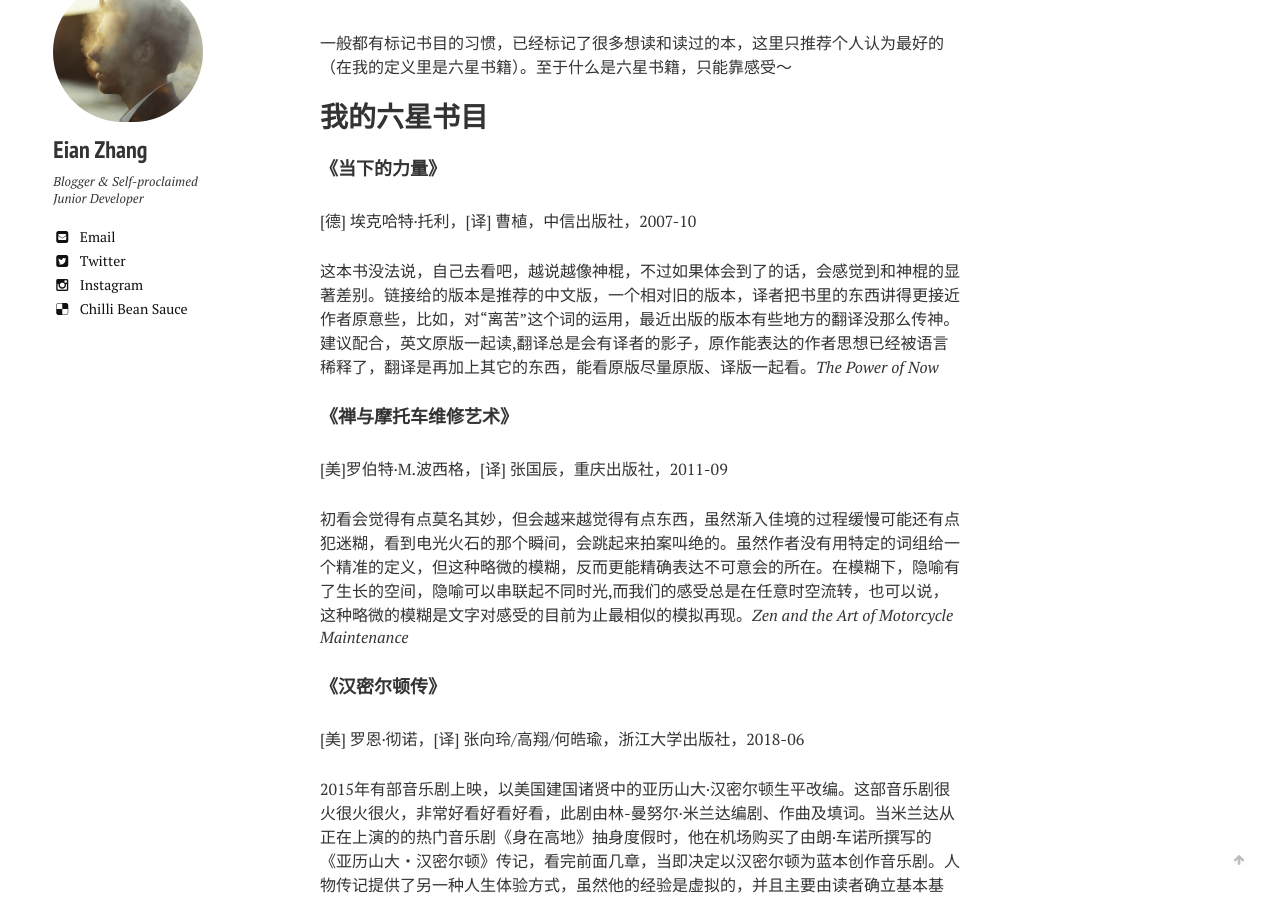
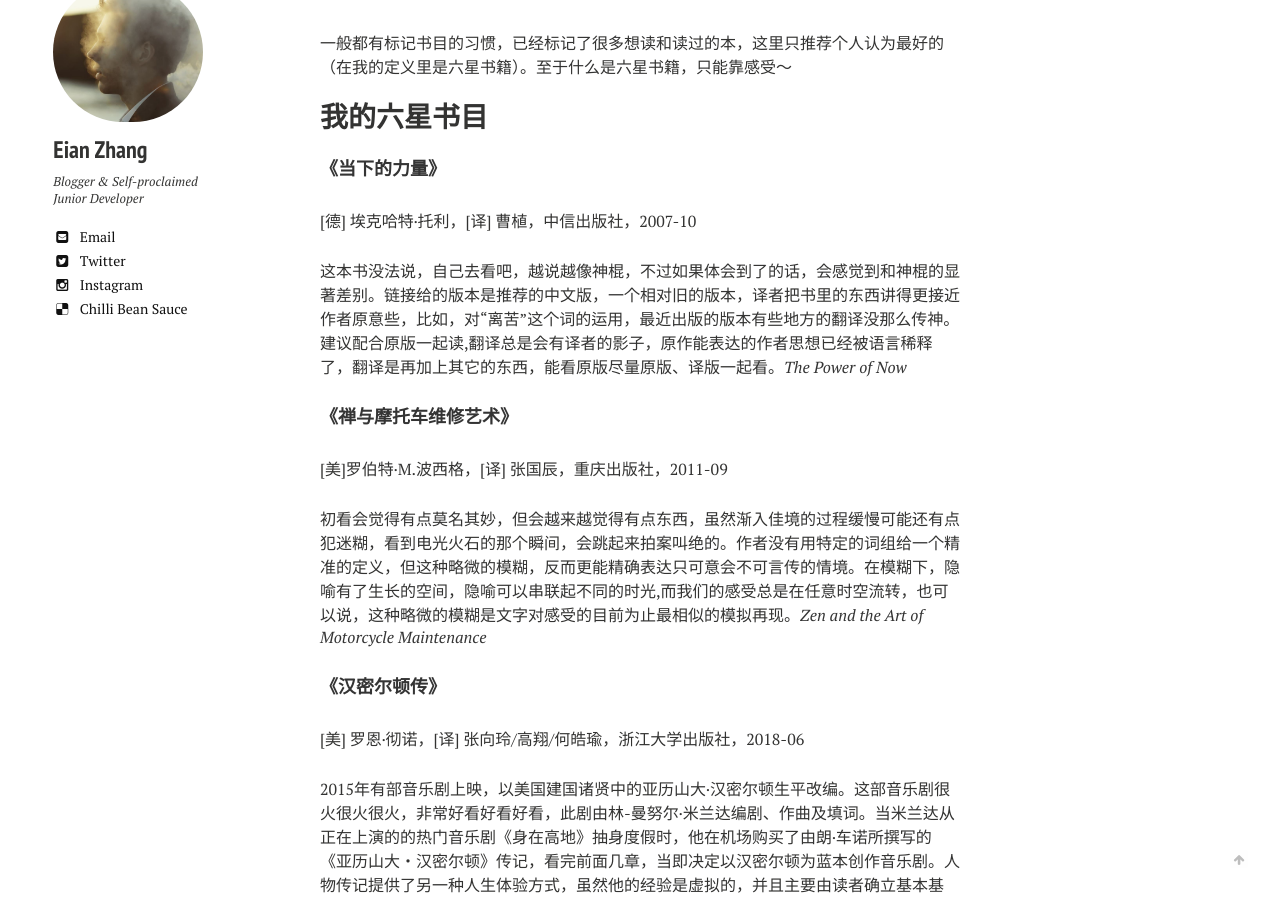
Before and after one commit to jarynzhang/eianzhang.github.io, a Jekyll site: the page built from books/index.md, in a window 1280 px wide and 900 px high, scrolled down 1091 px. Built offline with Jekyll 4.4.1, drawn with Linux system fonts in a browser that asks for light colours; nearby versions of some CDN libraries.

Commit message:
5.012 modif

```diff
--- a/books/index.md
+++ b/books/index.md
@@ -15,12 +15,12 @@ image:
 #### [《当下的力量》](https://book.douban.com/subject/2277299/)
 [德] 埃克哈特·托利，[译] 曹植，中信出版社，2007-10
 
-这本书没法说，自己去看吧，越说越像神棍，不过如果体会到了的话，会感觉到和神棍的显著差别。链接给的版本是推荐的中文版，一个相对旧的版本，译者把书里的东西讲得更接近作者原意些，比如，对“离苦”这个词的运用，最近出版的版本有些地方的翻译没那么传神。建议配合，英文原版一起读,翻译总是会有译者的影子，原作能表达的作者思想已经被语言稀释了，翻译是再加上其它的东西，能看原版尽量原版、译版一起看。_[The Power of Now](https://book.douban.com/subject/2082251/)_
+这本书没法说，自己去看吧，越说越像神棍，不过如果体会到了的话，会感觉到和神棍的显著差别。链接给的版本是推荐的中文版，一个相对旧的版本，译者把书里的东西讲得更接近作者原意些，比如，对“离苦”这个词的运用，最近出版的版本有些地方的翻译没那么传神。建议配合原版一起读,翻译总是会有译者的影子，原作能表达的作者思想已经被语言稀释了，翻译是再加上其它的东西，能看原版尽量原版、译版一起看。_[The Power of Now](https://book.douban.com/subject/2082251/)_
 
 #### [《禅与摩托车维修艺术》](https://book.douban.com/subject/6811366/)
 [美]罗伯特·M.波西格，[译] 张国辰，重庆出版社，2011-09
 
-初看会觉得有点莫名其妙，但会越来越觉得有点东西，虽然渐入佳境的过程缓慢可能还有点犯迷糊，看到电光火石的那个瞬间，会跳起来拍案叫绝的。虽然作者没有用特定的词组给一个精准的定义，但这种略微的模糊，反而更能精确表达不可意会的所在。在模糊下，隐喻有了生长的空间，隐喻可以串联起不同时光,而我们的感受总是在任意时空流转，也可以说，这种略微的模糊是文字对感受的目前为止最相似的模拟再现。_[Zen and the Art of Motorcycle Maintenance](https://book.douban.com/subject/1478120/)_
+初看会觉得有点莫名其妙，但会越来越觉得有点东西，虽然渐入佳境的过程缓慢可能还有点犯迷糊，看到电光火石的那个瞬间，会跳起来拍案叫绝的。作者没有用特定的词组给一个精准的定义，但这种略微的模糊，反而更能精确表达只可意会不可言传的情境。在模糊下，隐喻有了生长的空间，隐喻可以串联起不同的时光,而我们的感受总是在任意时空流转，也可以说，这种略微的模糊是文字对感受的目前为止最相似的模拟再现。_[Zen and the Art of Motorcycle Maintenance](https://book.douban.com/subject/1478120/)_
 
 #### [《汉密尔顿传》](https://book.douban.com/subject/27598715/)
 [美] 罗恩·彻诺，[译] 张向玲/高翔/何皓瑜，浙江大学出版社，2018-06
```
Also changed, not shown: about/index.md (+1 -1 lines), 1 other file.
